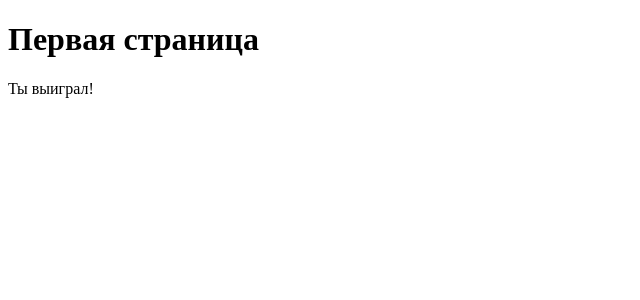
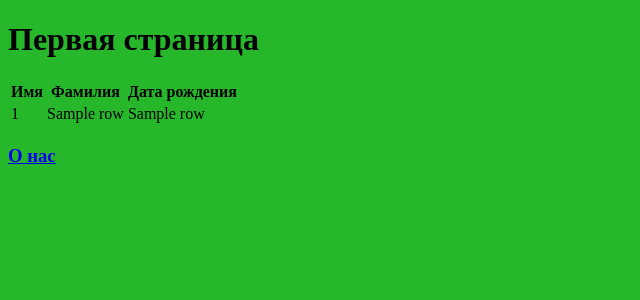
Before and after one commit to Aleksey-pops/Html_Css_Jinja, a Flask app: template templates/base.html in a window 1280 px wide. Shown: the top 300 px of the page, without its empty margins (0-640 px from the left). Run offline with Flask 3, Linux system fonts and the light colour scheme; the template is opened without the code that fills it: most values are stand-ins (such as "Sample title", 1, 10 or a date in 2020).

Commit message:
First commit

```diff
--- a/main.py
+++ b/main.py
@@ -1,14 +1,20 @@
 from flask import Flask, render_template
-from random import randint as rd
 
 app = Flask(__name__)
 
 
 @app.route('/')
-@app.route('/index')
 def main():
-    name = rd(0, 1)
-    return render_template('base.html', name=name)  # выводит код сразу на страницу
+    with open('file.txt', 'r', encoding='utf =8') as file:
+        resultData = list()
+        for line in file.readlines():
+            resultData.append(tuple(line.split('\n')[0].split(";")))
+    return render_template('base.html', data=resultData)
+
+
+@app.route('/about')
+def about():
+    return render_template('about.html')
 
 
 if __name__ == '__main__':
--- /dev/null
+++ b/templates/about.html
@@ -0,0 +1,2 @@
+{% extended 'base.html' %}
+<!--наследуем стиль из (base.html)-->
--- a/templates/base.html
+++ b/templates/base.html
@@ -6,15 +6,32 @@
     <meta charset="UTF-8">
     <title>Главная страница</title>
 </head>
+    <style>
+        html{
+        background-color: #26b72b;
+            }
+    </style>
 <body>
 <h1> Первая страница </h1>
-{% if name %}
-    <p>Ты выиграл!</p>
-{% else %}
-    <p>Ты проиграл!</p>
+
+{% if data %}
+    <table>
+        <tr>
+            <th>Имя</th>
+            <th>Фамилия</th>
+            <th>Дата рождения</th>
+        </tr>
+        {% for row in data %}
+        <tr>
+            <td>{{row[0] }}</td>
+            <td>{{row[1] }}</td>
+            <td> {{row[2] }}</td>
+        </tr>
+        {% endfor %}
+    </table>
 {% endif %}
+<h3><a href="/about">О нас</a></h3>
+{% endblock %}
 
-<!--{{ name }}-->
-{% endblock %}
 </body>
 </html>
```
